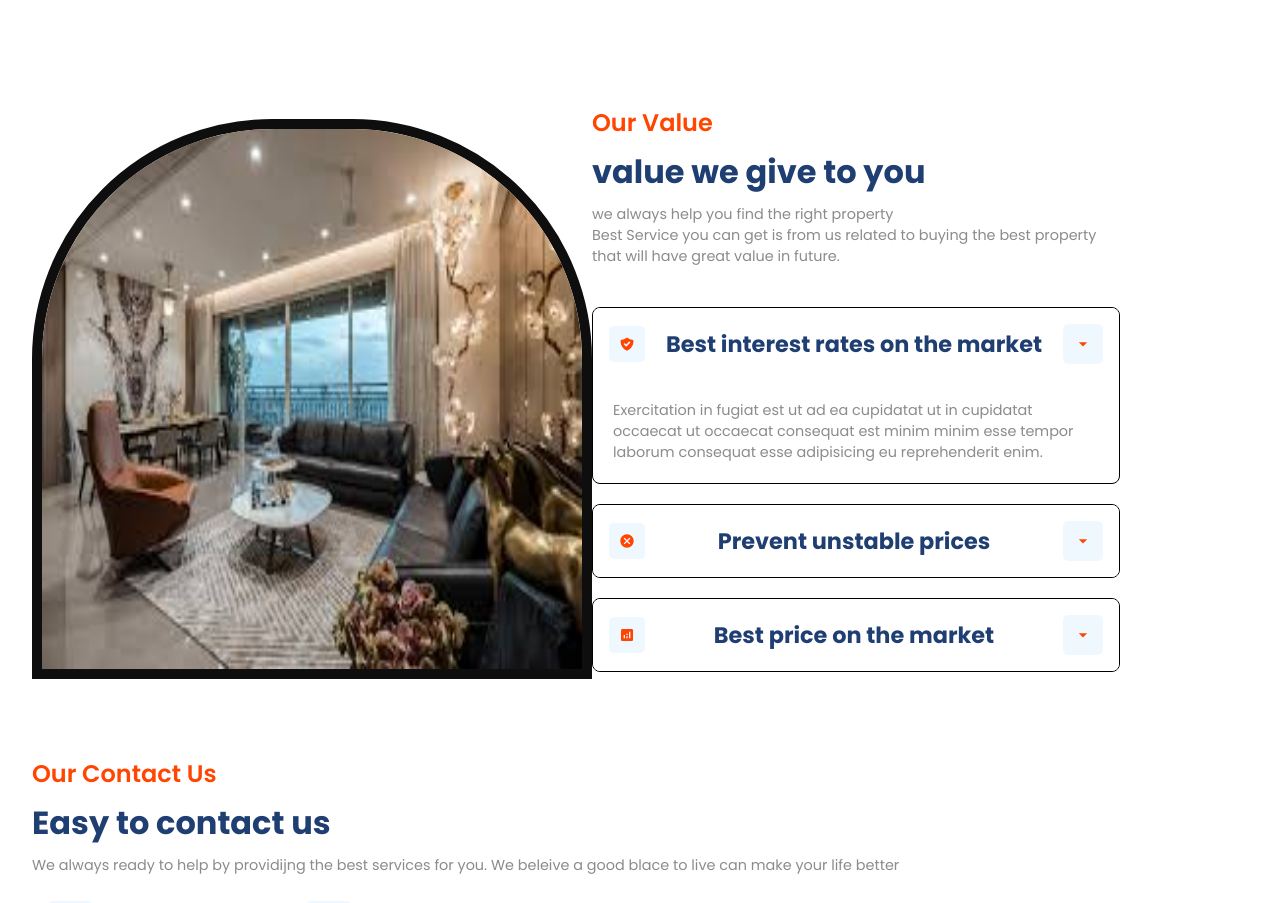
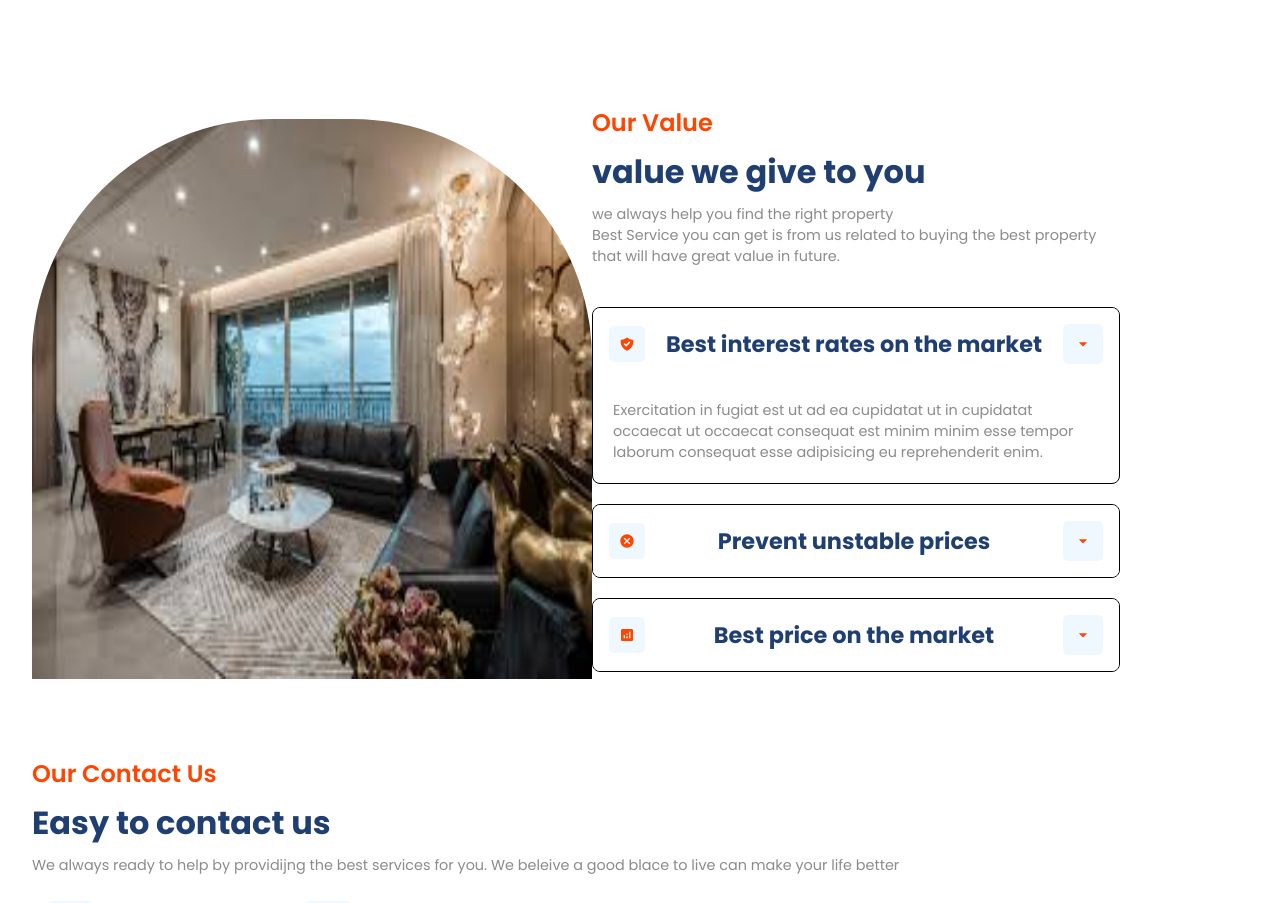
Before and after one commit to Aamir-Manzoor/Real-Estate-Web-Application, a React (Vite) app: page / in a window 1280 px wide. Shown: the part 1527-2430 px from the top of the page. Built offline with nearby package versions, Linux system fonts and the light colour scheme.

Commit message:
changes in style of value

```diff
--- a/src/components/value/value.css
+++ b/src/components/value/value.css
@@ -1,6 +1,6 @@
-.v-container .image-container {
+/* .v-container .image-container {
     border: 10px solid rgb(15, 14, 14);
-}
+} */
 
 .v-container > div{
     flex: 1;
```
